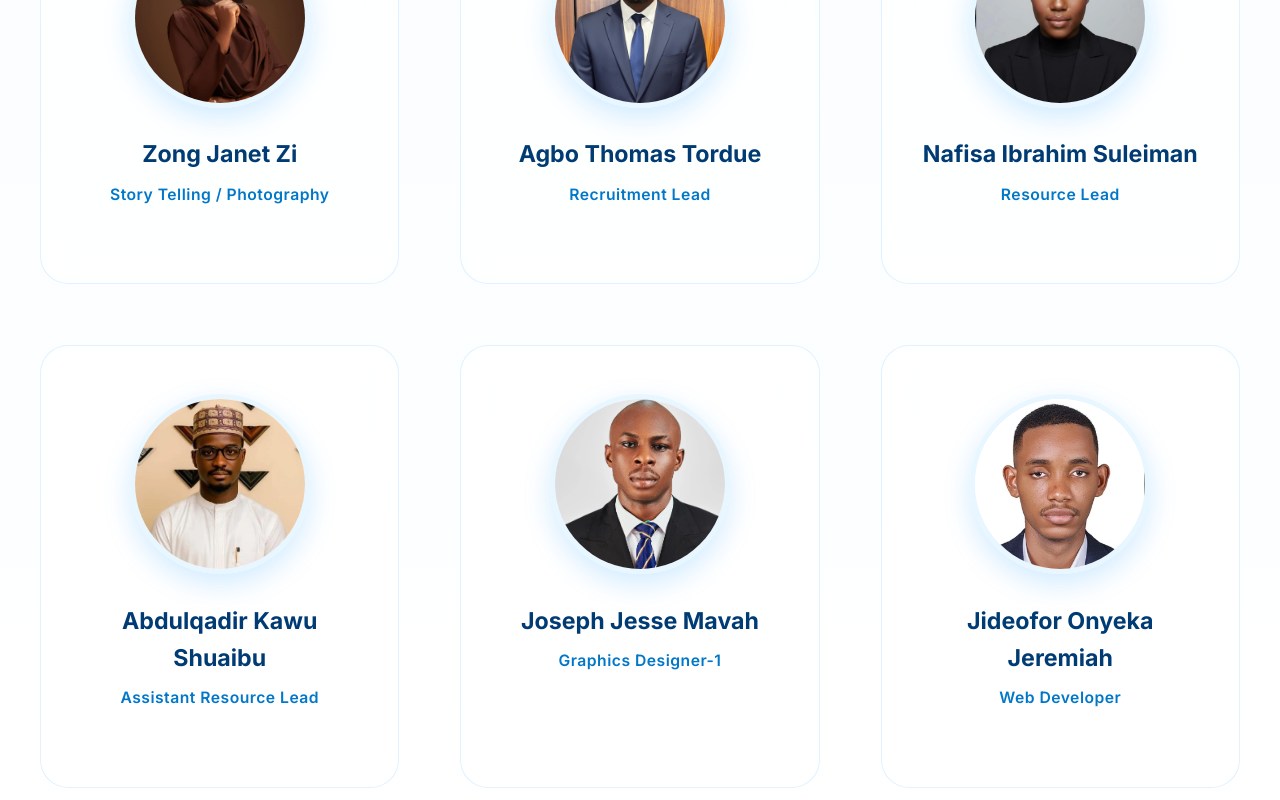
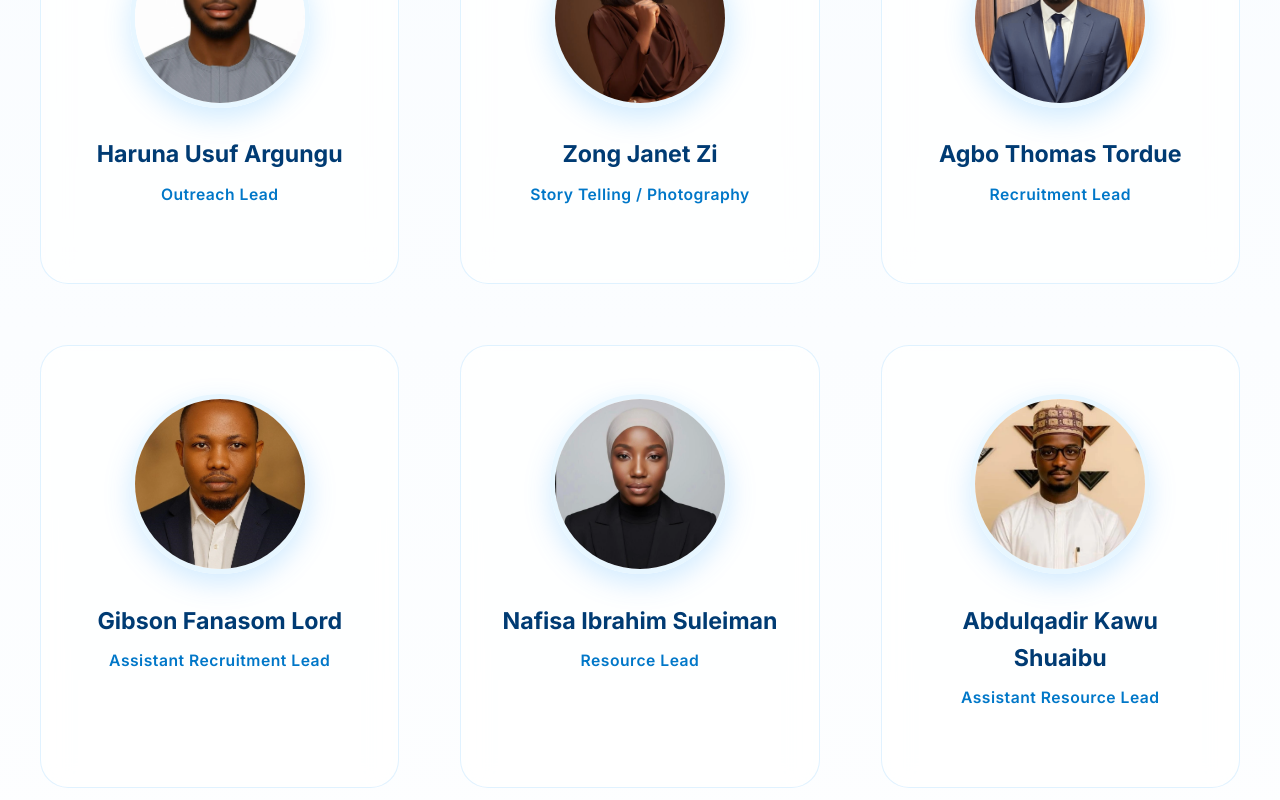
Before and after one commit to DevJerry1738/v4c-abuja, a React (Vite) app: page /team in a window 1280 px wide. Shown: the part 1460-2260 px from the top of the page. Built offline with nearby package versions, Linux system fonts and the light colour scheme.

Commit message:
updated team

```diff
--- a/src/pages/Team.tsx
+++ b/src/pages/Team.tsx
@@ -9,6 +9,8 @@ import team6 from "../assets/team-6.png";
 import team7 from "../assets/team-7.webp";
 import team8 from "../assets/team-8.webp";
 import team9 from "../assets/team-9.webp";
+import team10 from "../assets/team-10.webp";
+import team11 from "../assets/team-11.webp";
 
 export default function Team() {
   const team = [
@@ -31,6 +33,12 @@ export default function Team() {
 
     },
     {
+      name: "Haruna Usuf Argungu",
+      role: "Outreach Lead",
+      photo: team10,
+
+    },
+    {
       name: "Zong Janet Zi",
       role: "Story Telling / Photography",
       photo: team5,
@@ -40,6 +48,12 @@ export default function Team() {
       name: "Agbo Thomas Tordue",
       role: "Recruitment Lead",
       photo: team6,
+
+    },
+    {
+      name: "Gibson Fanasom Lord ",
+      role: "Assistant Recruitment Lead",
+      photo: team11,
 
     },
     {
@@ -66,6 +80,7 @@ export default function Team() {
       photo: team1,
 
     },
+
 
 
 
```
Also changed, not shown: src/assets/team-10.webp (added), src/assets/team-11.webp (added).
